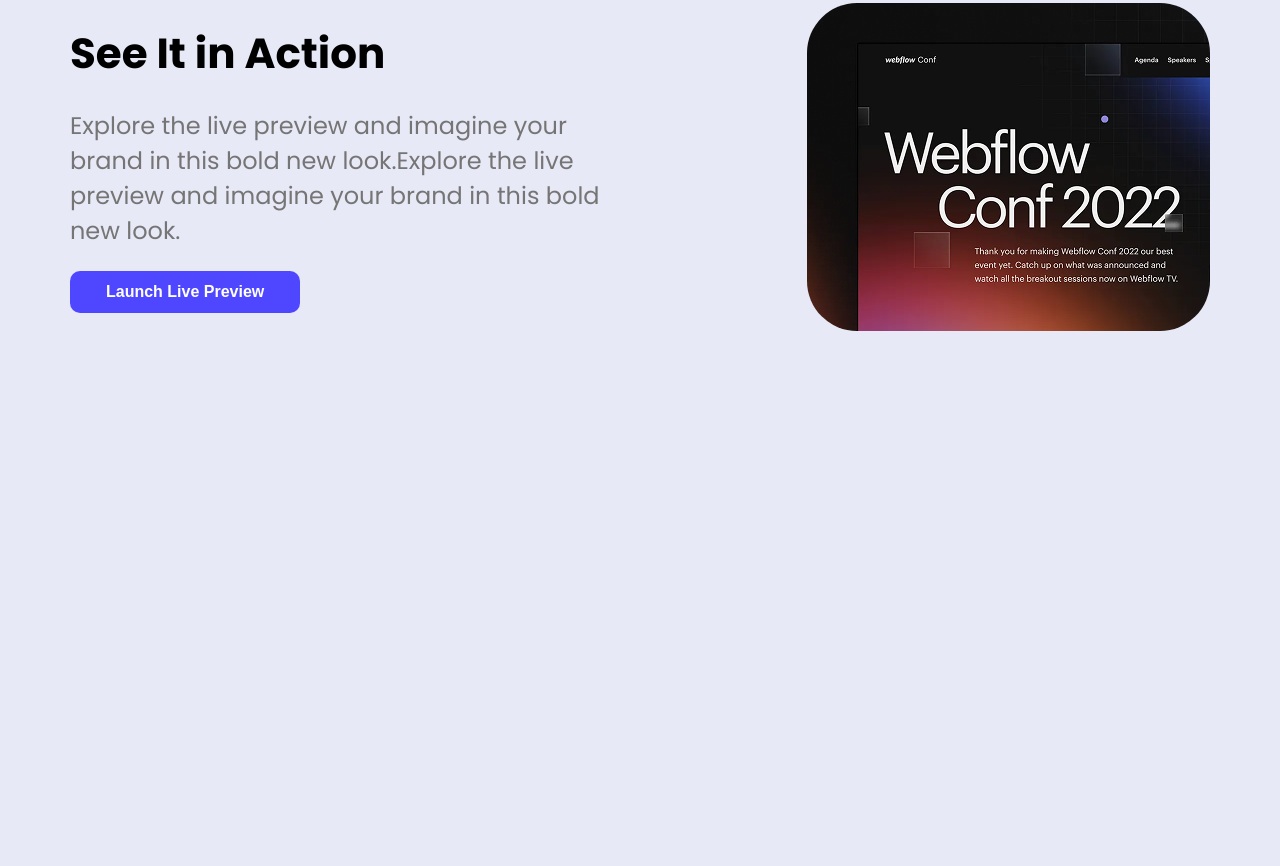
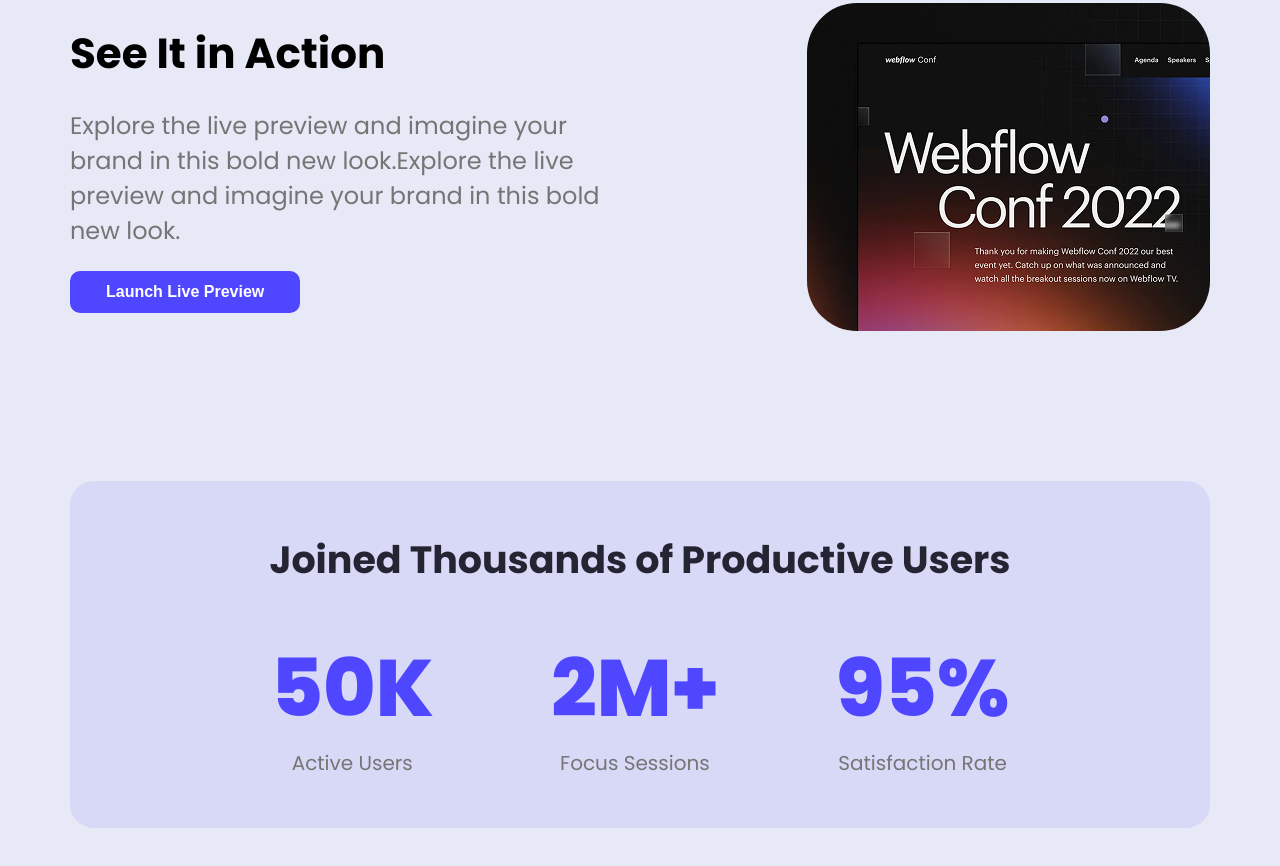
Before and after one commit to omarfarukcodes69/My-First-Assignment, a plain HTML site: page index.html in a window 1280 px wide. Shown: the part 947-1813 px from the top of the page. Before the commit the page ends 1428 px from the top, so only its background shows below. Drawn offline with Linux system fonts and the light colour scheme.

Commit message:
Prudective section update

```diff
--- a/index.html
+++ b/index.html
@@ -1,11 +1,13 @@
 <!DOCTYPE html>
 <html lang="en">
+
 <head>
     <meta charset="UTF-8">
     <meta name="viewport" content="width=device-width, initial-scale=1.0">
     <title>My-First-Assignment</title>
     <link rel="stylesheet" href="./styles/style.css">
 </head>
+
 <body>
     <header class="header-section">
         <nav>
@@ -29,7 +31,26 @@
             </div>
             <img src="./Assets/wc-mini.png" alt="Action Image" class="action-image">
         </section>
+        <section class="productive-Section">
+            <h2 class="productive-tittle">Joined Thousands of Productive Users</h2>
+            <div class="productive-infos">
+                <div class="productive-info">
+                    <h2 class="info-Number">50K</h2>
+                    <p class="descrtiption">Active Users</p>
+                </div>
+                <div class="productive-info">
+                    <h2 class="info-Number">2M+</h2>
+                    <p class="descrtiption">Focus Sessions</p>
+                </div>
+                <div class="productive-info">
+                    <h2 class="info-Number">95%</h2>
+                    <p class="descrtiption">Satisfaction Rate</p>
+                </div>
+            </div>
+
+        </section>
     </main>
 
 </body>
+
 </html>
--- a/styles/style.css
+++ b/styles/style.css
@@ -110,3 +110,35 @@ main section {
 .action-image {
     border-radius: 50px;
 }
+/* ----------Productive Section Style------------- */
+.productive-Section {
+    background-color: rgba(78, 71, 255, .10);
+    border-radius: 24px;
+    padding: 50px 142px;
+}
+
+.productive-tittle {
+    font-size: 38px;
+    font-weight: 700;
+    color: var(--dark1);
+    text-align: center;
+    padding-bottom: 40px;
+}
+
+.productive-infos {
+    display: flex;
+    justify-content: space-around;
+    align-items: center;
+}
+
+.info-Number {
+    font-size: 80px;
+    font-weight: 800;
+    color: var(--maincolor);
+}
+
+.productive-info p {
+    font-size: 20px;
+    text-align: center;
+    color: var(--dark2);
+}
```
